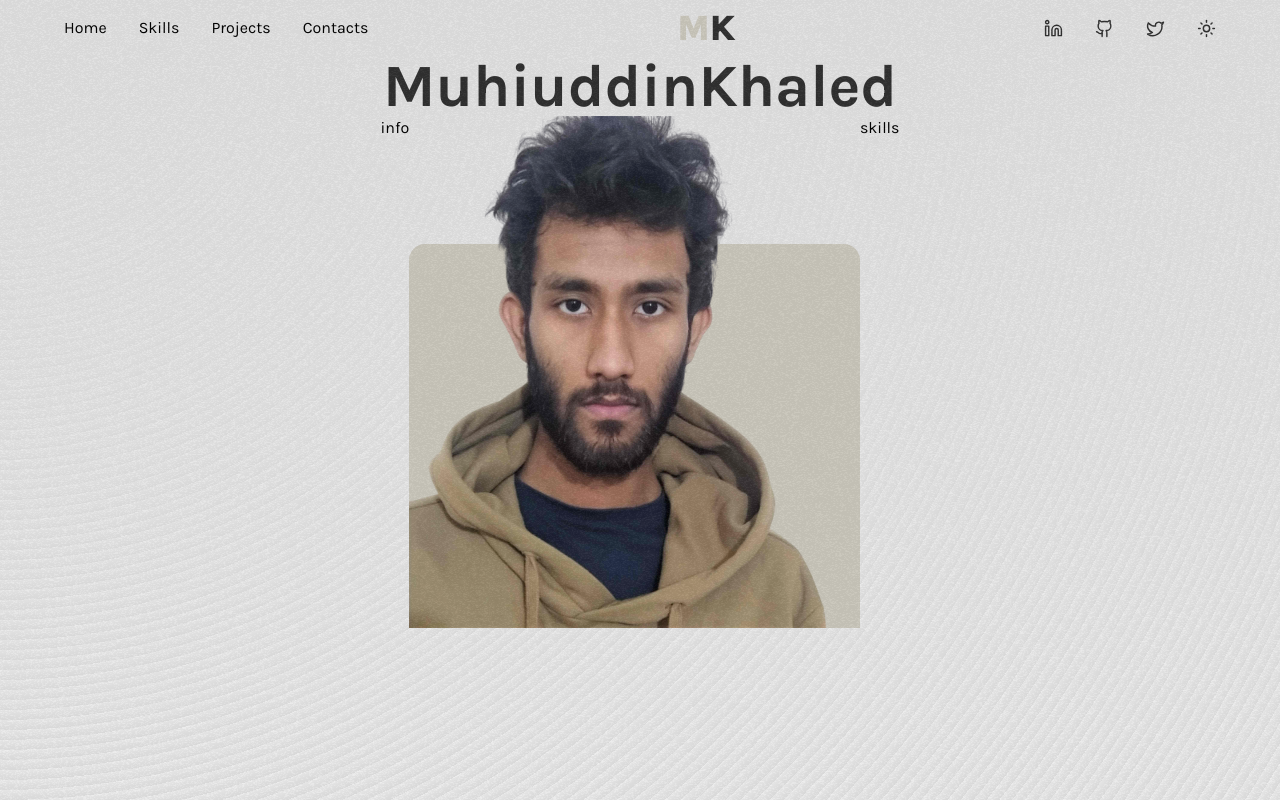
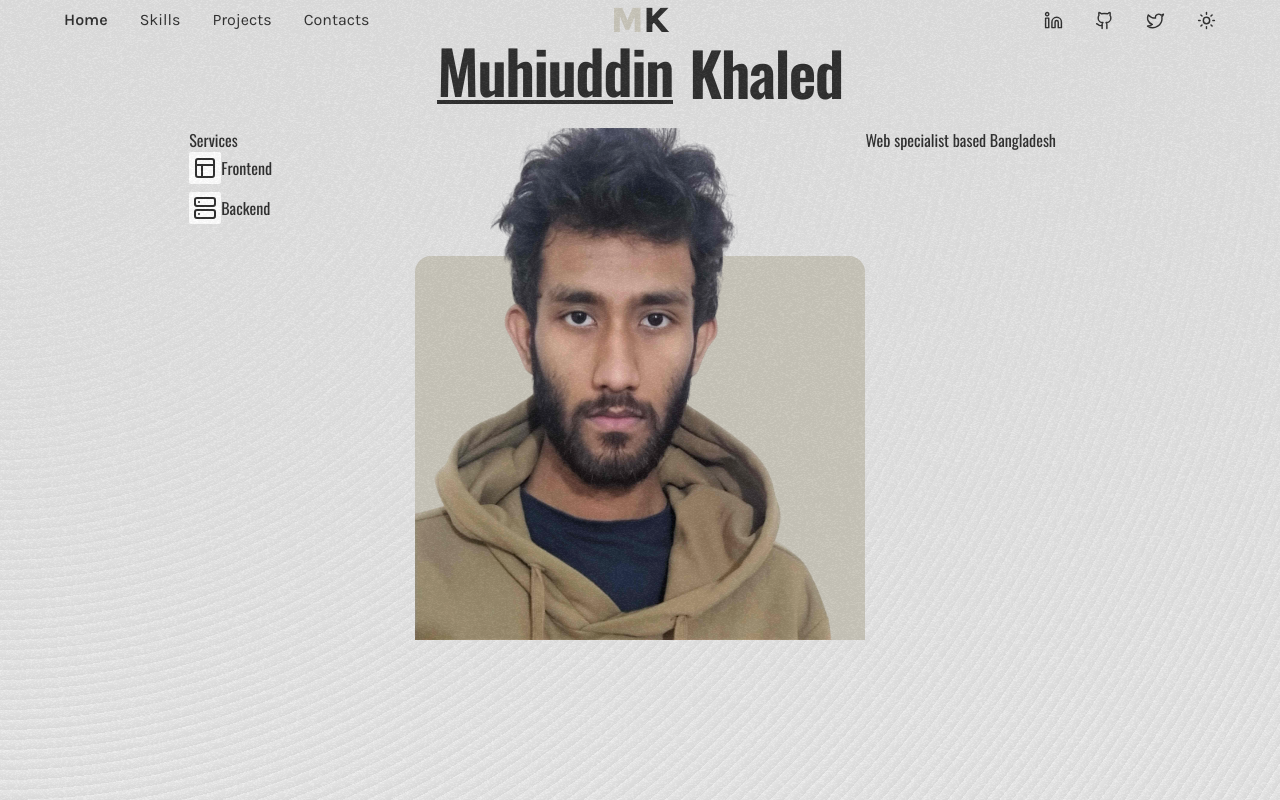
Before and after one commit to mk-saadi/new-portfolio, a React (Vite) app: page / in a window 1280 px wide. Built offline with nearby package versions, Linux system fonts and the light colour scheme.

Commit message:
minor changes

```diff
--- a/index.html
+++ b/index.html
@@ -26,6 +26,20 @@
 			href="https://fonts.googleapis.com/css2?family=Inter:ital,opsz,wght@0,14..32,100..900;1,14..32,100..900&family=Karla:ital,wght@0,200..800;1,200..800&family=Onest:wght@100..900&display=swap"
 			rel="stylesheet"
 		/>
+		<!-- oswald -->
+		<link
+			rel="preconnect"
+			href="https://fonts.googleapis.com"
+		/>
+		<link
+			rel="preconnect"
+			href="https://fonts.gstatic.com"
+			crossorigin
+		/>
+		<link
+			href="https://fonts.googleapis.com/css2?family=Oswald:wght@200..700&display=swap"
+			rel="stylesheet"
+		/>
 		<!-- fonts end -->
 		<title>MUHIUDDIN KHALED</title>
 	</head>
--- a/src/App.jsx
+++ b/src/App.jsx
@@ -1,18 +1,39 @@
 import Intro from "./components/Intro";
 import img from "./assets/me.png";
+import { PanelsTopLeft, Server } from "lucide-react";
 
 const App = () => {
 	return (
 		<div className="flex flex-col items-center justify-between w-full h-full">
-			<h1 className="flex items-center justify-center text-6xl font-bold text-dhursor">
-				Muhiuddin <span>Khaled</span>
+			<h1 className="flex items-center justify-center mb-6 font-mono text-6xl font-semibold tracking-tight xll:mt-28 gap-x-4 text-dhusor dark:text-gray-300">
+				<span className="border-b-4 border-dhusor dark:border-gray-300">Muhiuddin</span> Khaled
 			</h1>
-			<div className="flex justify-between h-full">
-				<div>
-					<p>info</p>
+			<div className="grid h-full grid-cols-4 font-mono text-dhusor dark:text-gray-300">
+				{/* first column */}
+				<div className="col-span-1">
+					<h2>Services</h2>
+					<ul className="flex flex-col gap-y-2">
+						<li>
+							<div className="flex items-center justify-start">
+								<span className="p-1 bg-white rounded-sm">
+									<PanelsTopLeft className="te" />
+								</span>
+								<h3>Frontend</h3>
+							</div>
+						</li>
+						<li>
+							<div className="flex items-center justify-start">
+								<span className="p-1 bg-white rounded-sm">
+									<Server className="te" />
+								</span>
+								<h3>Backend</h3>
+							</div>
+						</li>
+					</ul>
 				</div>
-				<div className="relative flex items-baseline justify-center h-full w-fit">
-					<div className="">
+				{/* second column */}
+				<div className="relative flex items-baseline justify-center w-full h-full col-span-2">
+					<div className="pointer-events-none select-none">
 						<div className="absolute bottom-0 right-0 z-10 w-full rounded-t-2xl h-96 bg-laal" />
 						<img
 							src={img}
@@ -21,8 +42,9 @@ const App = () => {
 						/>
 					</div>
 				</div>
-				<div>
-					<p>skills</p>
+				{/* third column */}
+				<div className="col-span-1">
+					<p>Web specialist based Bangladesh</p>
 				</div>
 			</div>
 		</div>
--- a/src/components/Intro.jsx
+++ b/src/components/Intro.jsx
@@ -66,7 +66,7 @@ import img from "../assets/me.png";
 const Intro = () => {
 	return (
 		<div>
-			<h1>Muhiuddin Khaled</h1>
+			<h1 className="text-dhusor dark:text-gray-300">Muhiuddin Khaled</h1>
 		</div>
 	);
 };
--- a/src/components/Navbar.jsx
+++ b/src/components/Navbar.jsx
@@ -28,19 +28,72 @@ const Navbar = () => {
 	};
 
 	return (
-		<header
-			className="w-full duration-300 "
-			// className={`fixed z-50 top-0 duration-300 w-full ${isScrolled ? "px-5" : ""}`
-		>
-			<div
-				// id="top-navbar"
-				className="flex items-center justify-between w-full px-16 py-2 text-dhusor dark:text-white"
-				// className="flex items-center justify-between w-full px-5 py-2 mt-3 duration-300 bg-white text-dhusor rounded-t-xl rounded-b-xl shadow-nav-dark dark:shadow-nav-white dark:bg-black dark:text-white"
-				// className={`flex duration-300 text-dhusor items-center justify-between w-full bg-white shadow-nav-dark dark:shadow-nav-white dark:bg-black dark:text-white
-				// 	${isScrolled ? "px-5 py-2 mt-3 rounded-t-xl rounded-b-xl" : "px-5 py-2"}
-				// 	`}
-			>
-				<nav>
+		// <header
+		// 	className="w-full duration-300 "
+		// 	// className={`fixed z-50 top-0 duration-300 w-full ${isScrolled ? "px-5" : ""}`
+		// >
+		// 	<div
+		// 		// id="top-navbar"
+		// 		className="flex items-center justify-between w-full px-16 py-2 text-dhusor dark:text-white"
+		// 		// className="flex items-center justify-between w-full px-5 py-2 mt-3 duration-300 bg-white text-dhusor rounded-t-xl rounded-b-xl shadow-nav-dark dark:shadow-nav-white dark:bg-black dark:text-white"
+		// 		// className={`flex duration-300 text-dhusor items-center justify-between w-full bg-white shadow-nav-dark dark:shadow-nav-white dark:bg-black dark:text-white
+		// 		// 	${isScrolled ? "px-5 py-2 mt-3 rounded-t-xl rounded-b-xl" : "px-5 py-2"}
+		// 		// 	`}
+		// 	>
+		// 		<nav>
+		// 			<ul className="flex items-center justify-center text-base font-normal text-dhusor dark:text-gray-300 gap-x-8">
+		// 				<li>
+		// 					<NavLink to="/">Home</NavLink>
+		// 				</li>
+		// 				<li>
+		// 					<NavLink to="/skills">Skills</NavLink>
+		// 				</li>
+		// 				<li>
+		// 					<NavLink to="/projects">Projects</NavLink>
+		// 				</li>
+		// 				<li>
+		// 					<NavLink to="/contacts">Contacts</NavLink>
+		// 				</li>
+		// 			</ul>
+		// 		</nav>
+		// 		<h1 className="text-4xl font-extrabold text-laal">
+		// 			M<span className="text-[#303030]">K</span>
+		// 		</h1>
+		// 		<div className="flex text-[#303030] text-base dark:text-gray-300 items-center gap-x-8">
+		// 			<Linkedin
+		// 				size={19}
+		// 				strokeWidth={1.8}
+		// 			/>
+		// 			<Github
+		// 				size={19}
+		// 				strokeWidth={1.8}
+		// 			/>
+		// 			<Twitter
+		// 				size={19}
+		// 				strokeWidth={1.8}
+		// 			/>
+		// 			<button
+		// 				onClick={handleThemeSwitch}
+		// 				className="duration-300 focus:outline-0"
+		// 			>
+		// 				{theme === "light" ? (
+		// 					<Sun
+		// 						size={19}
+		// 						strokeWidth={1.8}
+		// 					/>
+		// 				) : (
+		// 					<Moon
+		// 						size={20}
+		// 						strokeWidth={1.8}
+		// 					/>
+		// 				)}
+		// 			</button>
+		// 		</div>
+		// 	</div>
+		// </header>
+		<header className="w-full duration-300">
+			<div className="relative flex items-center justify-between w-full px-16 py-2 text-dhusor dark:text-white">
+				<nav className="navlinks">
 					<ul className="flex items-center justify-center text-base font-normal text-dhusor dark:text-gray-300 gap-x-8">
 						<li>
 							<NavLink to="/">Home</NavLink>
@@ -56,22 +109,32 @@ const Navbar = () => {
 						</li>
 					</ul>
 				</nav>
-				<h1 className="text-4xl font-extrabold text-laal">
-					M<span className="text-[#303030]">K</span>
+
+				{/* Centered H1 */}
+				<h1 className="absolute text-4xl font-extrabold -translate-x-1/2 left-1/2 text-laal">
+					M<span className="text-dhusor dark:text-gray-300">K</span>
 				</h1>
-				<div className="flex text-[#303030] text-base dark:text-gray-300 items-center gap-x-8">
+
+				{/* Icons Section */}
+				<div className="flex items-center gap-x-8 text-[#303030] text-base dark:text-gray-300">
+					<a href="https://www.linkedin.com/in/muhiuddin-khaled-46a0aa242/">
 						<Linkedin
 							size={19}
 							strokeWidth={1.8}
 						/>
+					</a>
+					<a href="https://github.com/mk-saadi">
 						<Github
 							size={19}
 							strokeWidth={1.8}
 						/>
+					</a>
+					<a href="https://x.com/mk_saadi2001">
 						<Twitter
 							size={19}
 							strokeWidth={1.8}
 						/>
+					</a>
 					<button
 						onClick={handleThemeSwitch}
 						className="duration-300 focus:outline-0"
--- a/src/index.css
+++ b/src/index.css
@@ -108,3 +108,7 @@ html:before {
 .glowing {
 	text-shadow: currentColor 0px 0px 5px, currentColor 0px 0px 10px;
 }
+.navlinks a.active {
+	/* border-bottom: 2px solid currentColor; */
+	font-weight: 600;
+}
--- a/tailwind.config.js
+++ b/tailwind.config.js
@@ -6,6 +6,7 @@ export default {
 		fontFamily: {
 			sans: ["karla"],
 			serif: ["inter"],
+			mono: ["Oswald"],
 		},
 		extend: {
 			boxShadow: {
@@ -15,7 +16,7 @@ export default {
 			},
 			colors: {
 				laal: "#CAC6BB",
-				dhursor: "#303030",
+				dhusor: "#303030",
 			},
 			backgroundImage: {
 				"wavy-light":
@@ -23,6 +24,14 @@ export default {
 				"wavy-dark":
 					"repeating-radial-gradient(circle at 0 0, transparent 0, #111111 12px), repeating-linear-gradient(#111111, hwb(0 17% 91% / 0.7))",
 			},
+			// width: {
+			// 	xll: "1440px",
+			// 	xxl: "1920px",
+			// },
+			screens: {
+				xll: "1440px",
+				xxl: "1920px",
+			},
 		},
 	},
 	// plugins: [require("daisyui")],
```
Lines whose indentation alone changed are shown as unchanged.
